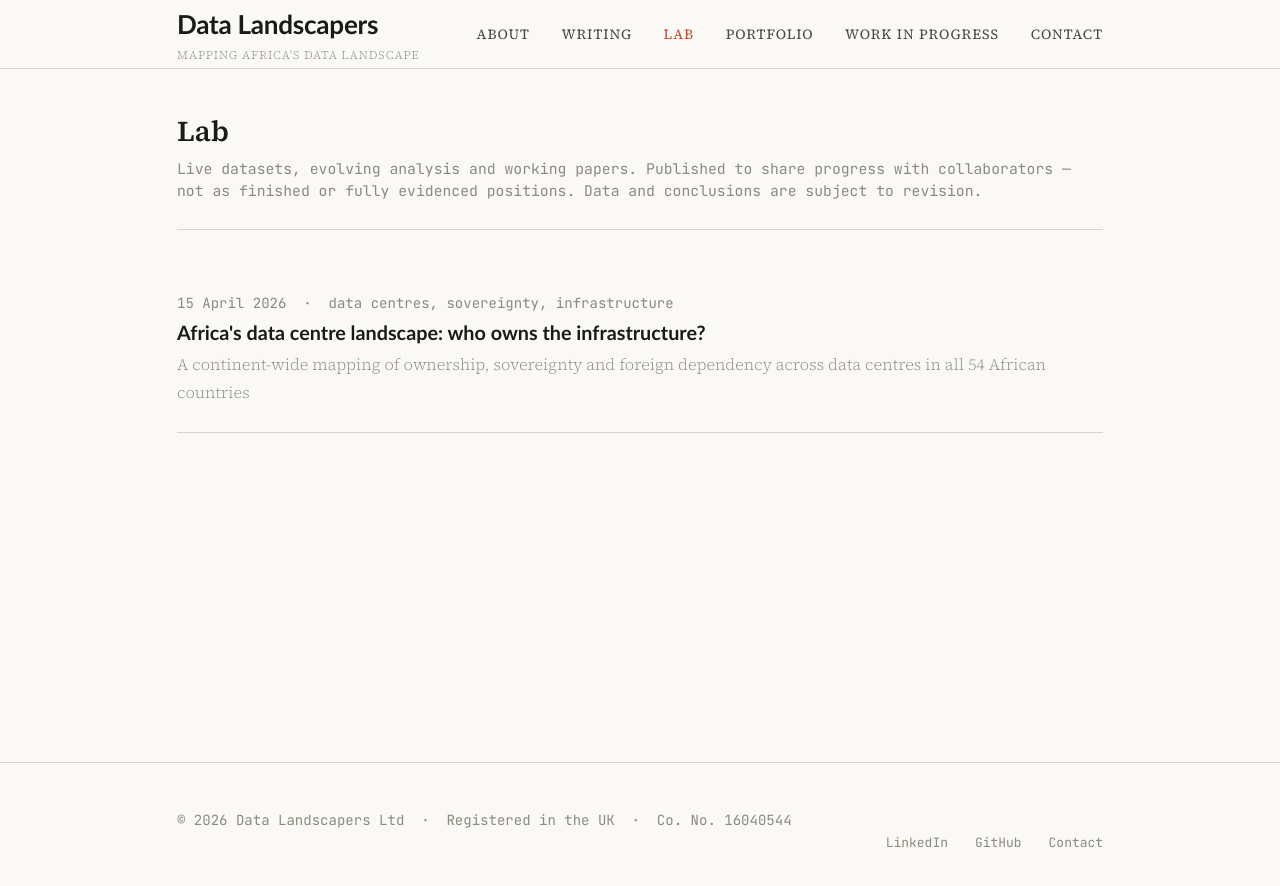
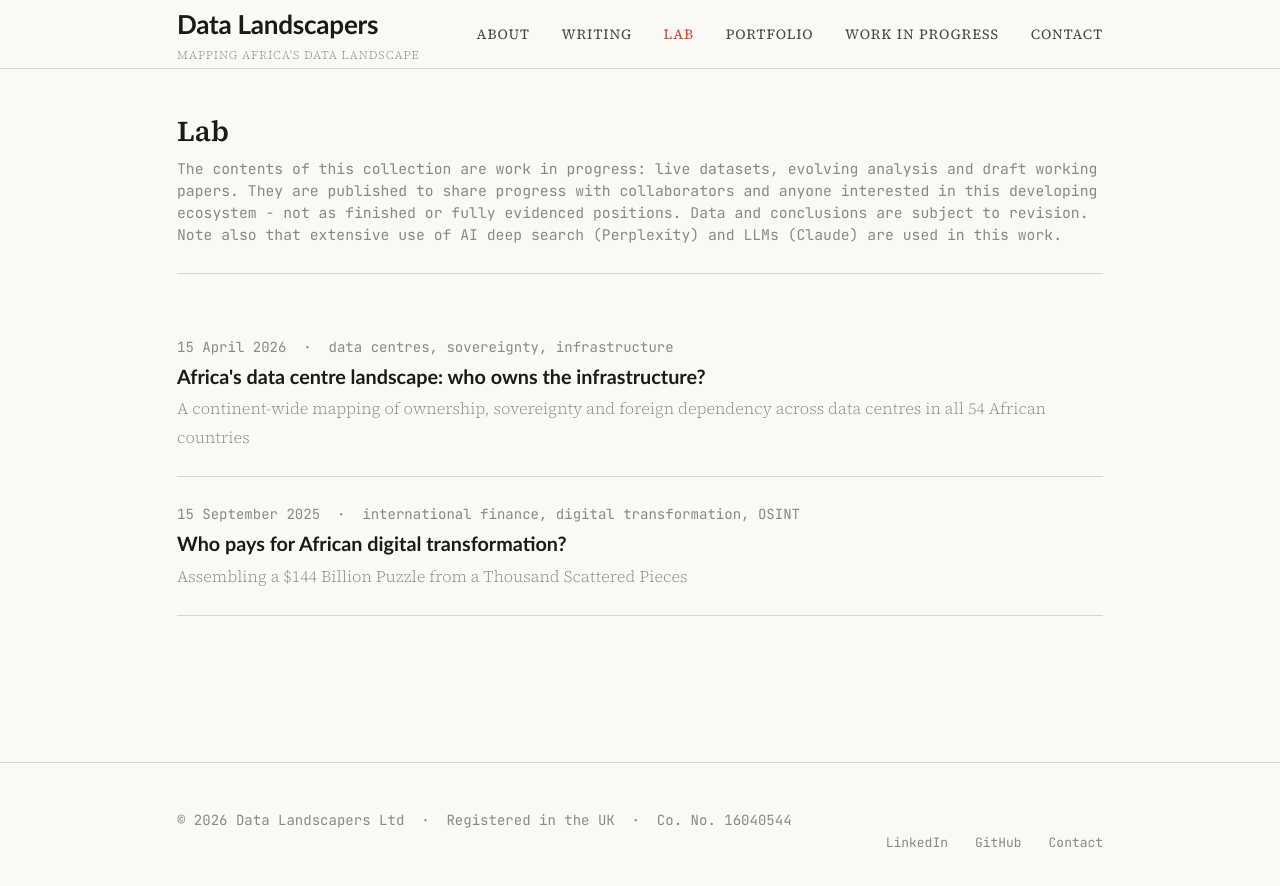
Before and after one commit to data-landscapers/data-landscapers.github.io, a Jekyll site: the page built from lab/index.md, in a window 1280 px wide. Shown: the top 886 px of the page. Built offline with Jekyll 4.4.1, drawn with Linux system fonts in a browser that asks for light colours.

```diff
--- a/lab/index.md
+++ b/lab/index.md
@@ -8,8 +8,7 @@ permalink: /lab/
   <header style="padding: 2.5rem 0 1.5rem; border-bottom: 1px solid var(--rule); margin-bottom: 2rem;">
     <h1 style="font-family: var(--sans); font-size: 1.6rem; margin: 0 0 0.5rem;">Lab</h1>
     <p style="font-family: var(--mono); font-size: 0.82rem; color: var(--ink-faint); margin: 0; line-height: 1.5;">
-      Live datasets, evolving analysis and working papers. Published to share progress with collaborators —
-      not as finished or fully evidenced positions. Data and conclusions are subject to revision.
+      The contents of this collection are work in progress: live datasets, evolving analysis and draft working papers. They are published to share progress with collaborators and anyone interested in this developing ecosystem - not as finished or fully evidenced positions. Data and conclusions are subject to revision. Note also that extensive use of AI deep search (Perplexity) and LLMs (Claude) are used in this work.
     </p>
   </header>
 
```
Also changed, not shown: _lab/2025-09-15-who-pays-for-dt.md (renamed from _posts/2025-09-15-who-pays-for-dt.md, +7 -1 lines), writing/index.md (+1 -1 lines), assets/uploads/dpi-financing-v1-1.png (added).
